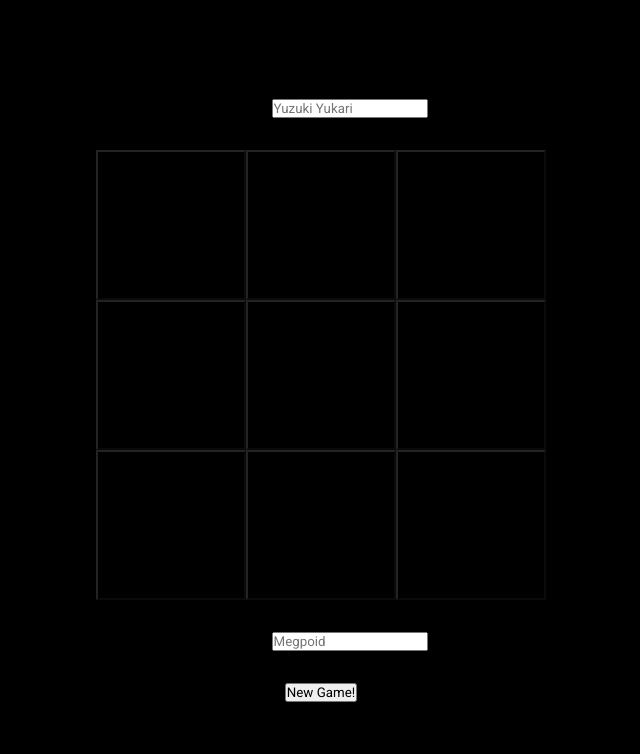
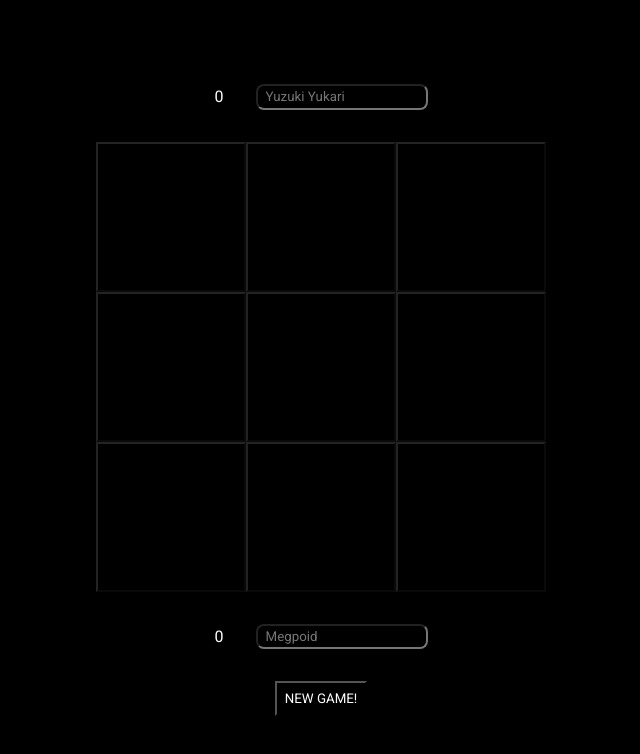
Before and after one commit to kensulite/tic-tac-toe, a plain HTML site: page index.html in a window 1280 px wide. Shown: the whole page, without its empty margins (319-959 px from the left). Drawn offline with Linux system fonts and the light colour scheme.

Commit message:
Stylize game

```diff
--- a/style.css
+++ b/style.css
@@ -30,15 +30,25 @@ main {
 
 .controls {
     display: flex;
-    gap: 3rem;
+    gap: 2rem;
+    align-items: center;
+}
+
+.controls input {
+    background-color: transparent;
+    color: white;
+    padding: 0.2rem 0.5rem;
+    border-radius: 0.5rem;
+}
+
+.controls p {
+    color: white;
 }
 
 .grid button {
     background-color: transparent;
     font-size: 3rem;
 }
-
-.grid button:disabled {}
 
 .x {
     color: #fff;
@@ -65,3 +75,13 @@ main {
         0 0 102px #0fa,
         0 0 151px #0fa;
 }
+
+.start {
+    background-color: transparent;
+    padding: 0.5rem;
+    text-transform: uppercase;
+}
+
+.start:is(:not(:disabled)) {
+    color: white;
+}
```
